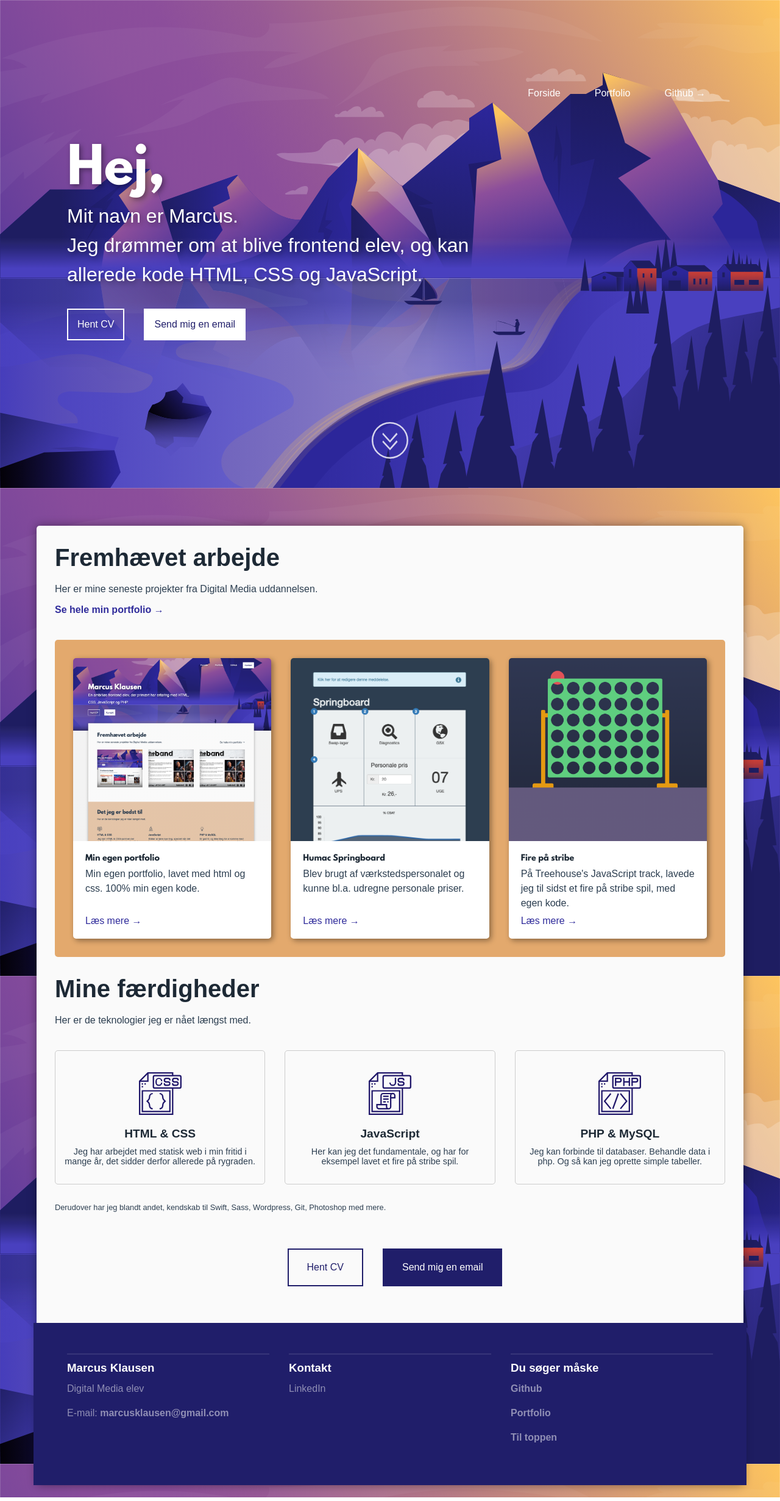
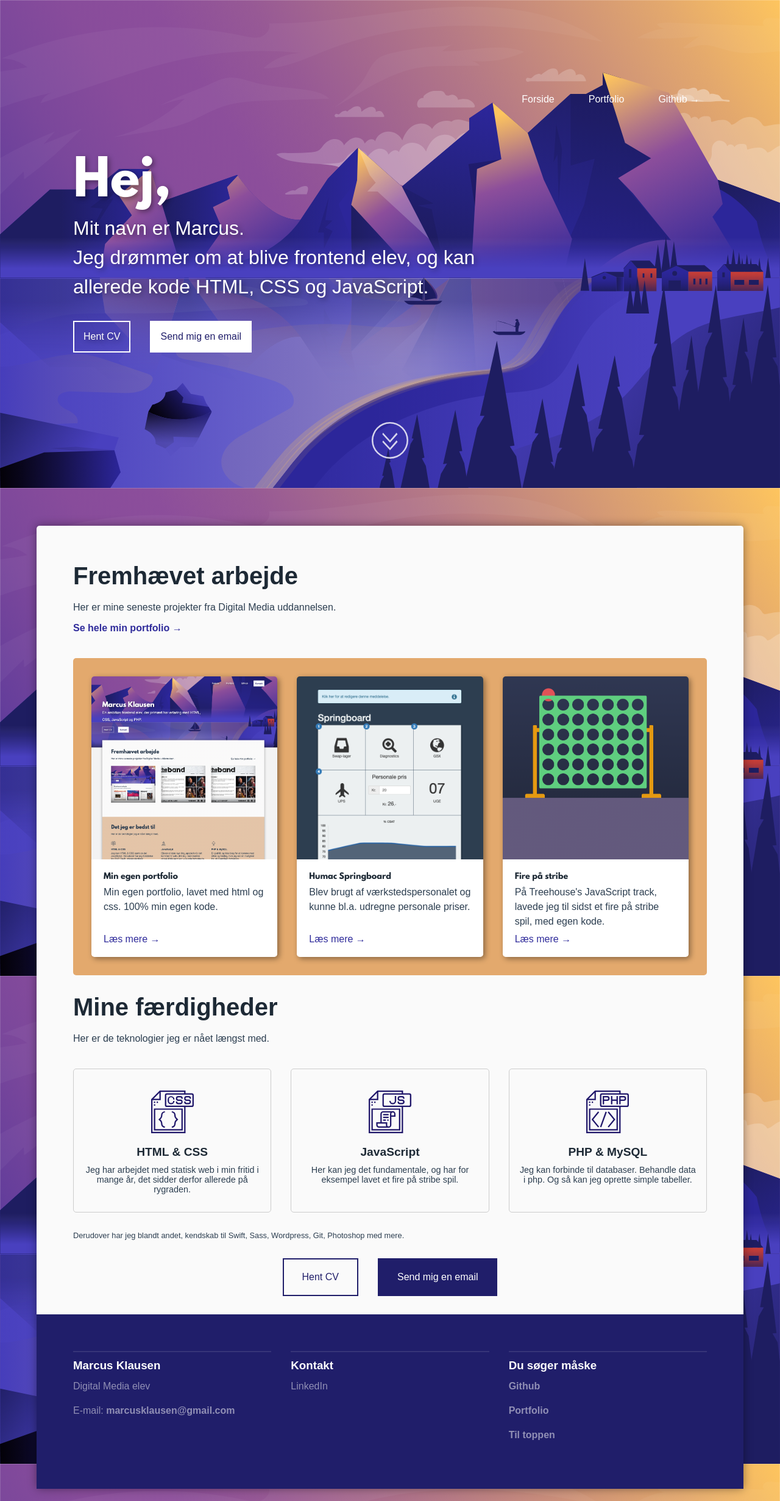
Before and after one commit to marcusklausen/my-portfolio, a PHP site: page / in a window 1280 px wide. Shown: the whole page at 61% size. Run offline with PHP 8.4, Linux system fonts and the light colour scheme; some web fonts are replaced.

Commit message:
more mobile fixes, CTA buttons and wrapper/container padding relationship

```diff
--- a/css/style.css
+++ b/css/style.css
@@ -209,7 +209,7 @@ nav ul a:last-child {
 .wrapper {
     max-width: 1160px;
     margin: 0 auto;
-    padding:50px;
+    padding:60px;
     position: relative;
 }
 
@@ -319,7 +319,6 @@ header .main-navigation {
 ============================= */
 
 .container {
-    padding:30px;
     padding-bottom:0;
     margin-bottom:20px;
     background: #fafafa;
@@ -500,8 +499,10 @@ main .skills .card p {
 ---------------------------- */
 
 .action {
-    margin-top:0px;
-    padding:30px;
+}
+
+.action .flex {
+    grid-gap: 2em;
 }
 
 .action nav ul a {
@@ -511,6 +512,7 @@ main .skills .card p {
     border: 2px solid #201E6A;
     padding:20px 30px;
     transition: 0.2s;
+    margin:0;
 }
 
 .action nav ul a:hover {
@@ -541,7 +543,7 @@ main .skills .card p {
 footer {
     color:rgba(255,255,255, 0.5);
     background: #201E6A;
-    margin:0 -35px;
+    margin:0 -60px;
 
 }
 
@@ -669,6 +671,10 @@ footer section {
         padding:35px;
     }
 
+    .container {
+        padding:35px;
+    }
+
 
     #tagline h1 {
         font-size: 3em;
@@ -701,4 +707,13 @@ footer section {
         /* background:rgb(97, 60, 154); */
         /* border-bottom: 3px solid rgba(32,	23,	106, 1); */
     }
+
+
+    footer {
+        margin: 0 -35px;
+    }
+
+    footer .wrapper {
+
+    }
 }
--- a/frontpage.php
+++ b/frontpage.php
@@ -95,7 +95,7 @@ if (isset($_GET['no-header'])) {
         <div class="action spacing">
             <nav>
                 <ul class="flex wrap ma-center">
-                    <a href="index.php" class="nav-btn-white-outlined">
+                    <a href="index.php">
                         <li>Hent CV</li>
                     </a>
                     <a href="mailto:hello@marcusklausen.dk" class="filled">
```
